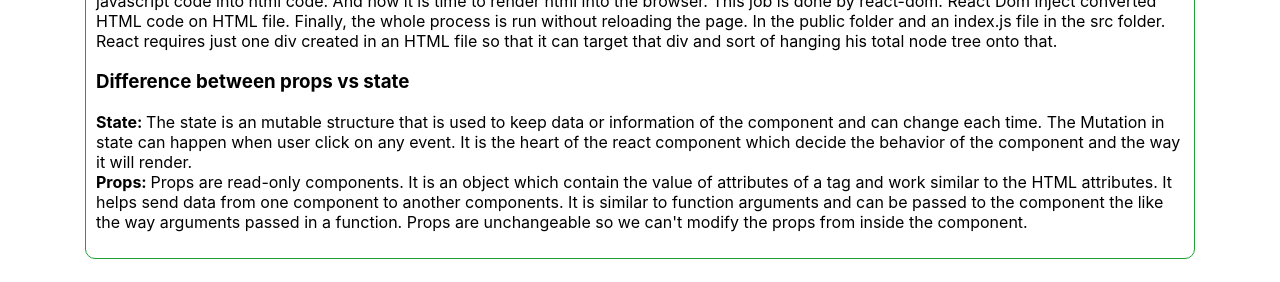
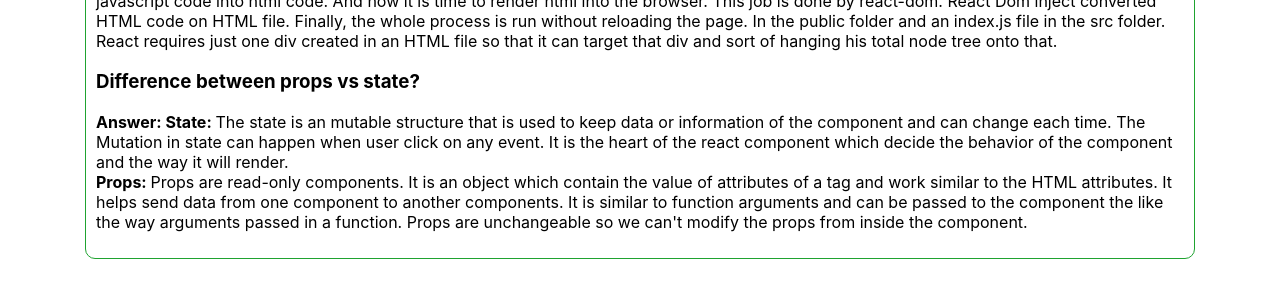
Before and after one commit to codingwizard-abid/lucky-one, a React (Create React App) app: page / in a window 1280 px wide. Shown: the part 1980-2262 px from the top of the page. Built offline with nearby package versions, Linux system fonts and the light colour scheme.

Commit message:
last fix

```diff
--- a/src/Components/Faq/Faq.js
+++ b/src/Components/Faq/Faq.js
@@ -10,8 +10,9 @@
          </div>
 
          <div className="ans-2">
-            <h3>Difference between props vs state</h3>
-            <p><b>State: </b>
+            <h3>Difference between props vs state?</h3>
+            <p><b>Answer: </b>
+            <b>State: </b>
              The state is an mutable structure that is used to keep data or information of the component and can change each time. The Mutation in state can happen when user click on any event. It is the heart of the react component which decide the behavior of the component and the way it will render. <br />
             <b>Props: </b>
             Props are read-only components. It is an object which contain the value of attributes of a tag and work similar to the HTML attributes. It helps send data from one component to another components. It is similar to function arguments and can be passed to the component the like the way arguments passed in a function. Props are unchangeable so we can't modify the props from inside the component.</p>
```
